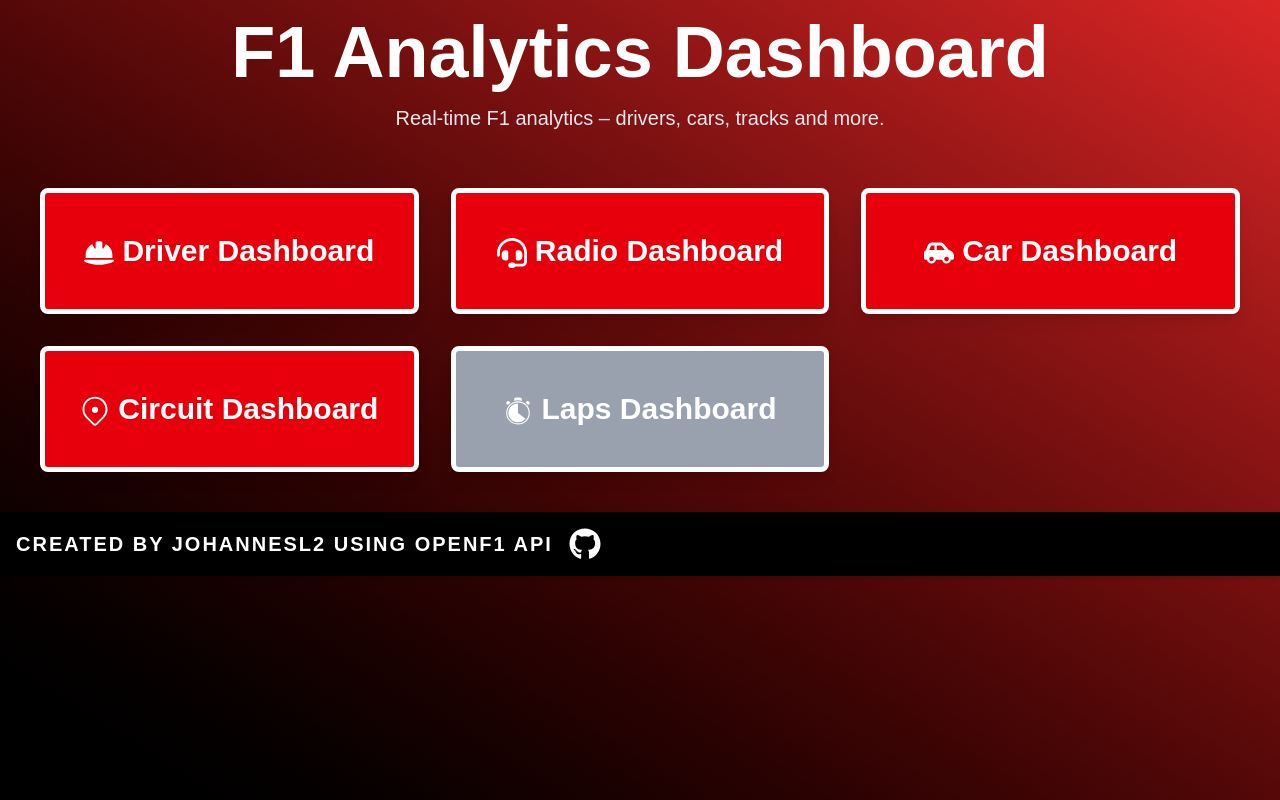
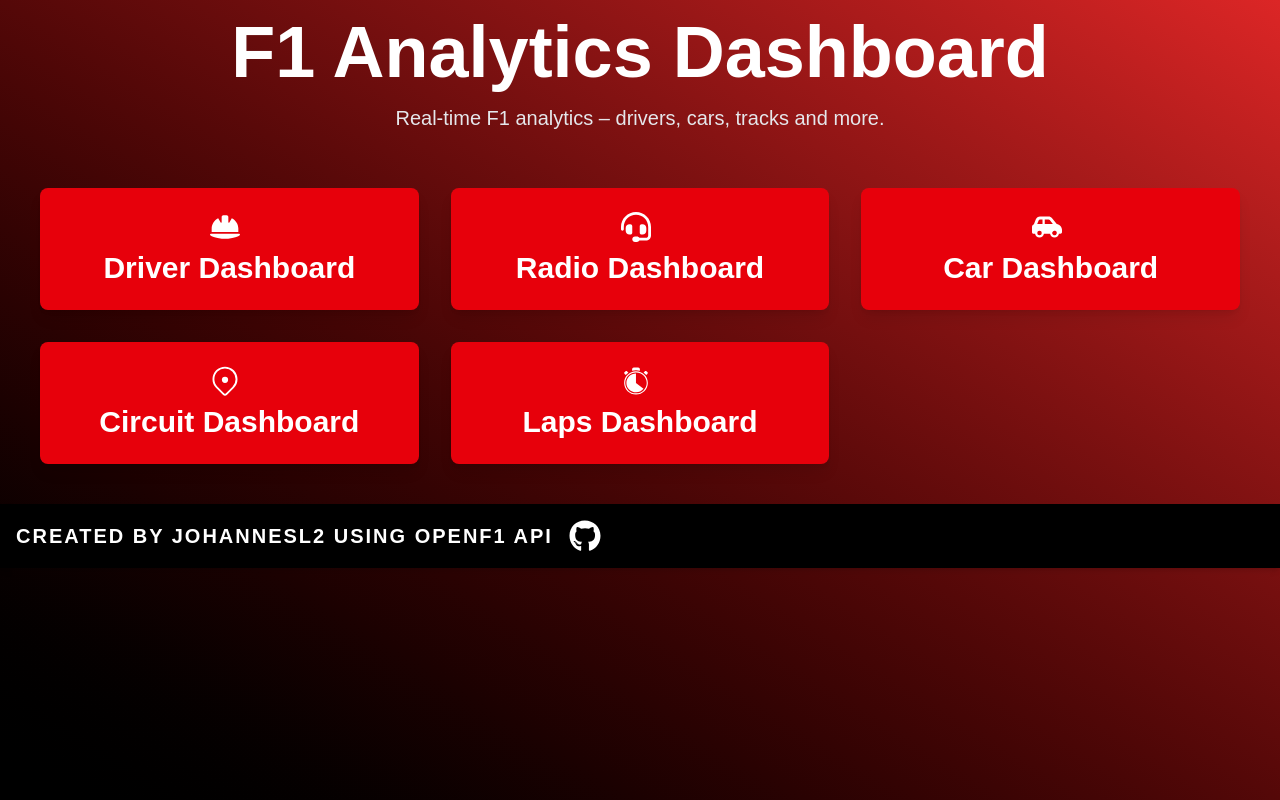
Before and after one commit to JohannesL2/F1-Dashboard, a React (Vite) app: page / in a window 1280 px wide. Built offline with nearby package versions, Linux system fonts and the light colour scheme.

Commit message:
Updated styling on buttons in homepage

```diff
--- a/src/pages/HomePage.jsx
+++ b/src/pages/HomePage.jsx
@@ -28,31 +28,31 @@
 
       <Link
       to='/driver_dashboard'
-      className='bg-red-600 text-white whitespace-normal break-words rounded-lg p-4 shadow-lg py-10 text-center text-3xl hover:text-black border-5 transition-all duration-300 ease-in-out'
+      className='bg-red-600 text-white rounded-lg p-6 shadow-lg text-center text-2xl sm:text-3xl font-semibold hover:bg-red-500 hover:scale-105 transition transform duration-300 flex flex-col items-center justify-center gap-2'
       ><FaHelmetSafety className='inline mr-2'/>
       Driver Dashboard</Link>
 
       <Link
       to='/radio_dashboard'
-      className='bg-red-600 text-white whitespace-normal break-words rounded-lg p-4 shadow-lg py-10 text-center text-3xl hover:text-black border-5 transition-all duration-300 ease-in-out'
+      className='bg-red-600 text-white rounded-lg p-6 shadow-lg text-center text-2xl sm:text-3xl font-semibold hover:bg-red-500 hover:scale-105 transition transform duration-300 flex flex-col items-center justify-center gap-2'
       ><FaHeadset className='inline mr-2'/>
       Radio Dashboard</Link>
 
       <Link
       to='/car_dashboard'
-      className='bg-red-600 text-white whitespace-normal break-words rounded-lg p-4 shadow-lg py-10 text-center text-3xl hover:text-black border-5 transition-all duration-300 ease-in-out'
+      className='bg-red-600 text-white rounded-lg p-6 shadow-lg text-center text-2xl sm:text-3xl font-semibold hover:bg-red-500 hover:scale-105 transition transform duration-300 flex flex-col items-center justify-center gap-2'
       ><FaCarSide className='inline mr-2'/>
       Car Dashboard</Link>
 
       <Link
       to='/circuit_dashboard'
-      className='bg-red-600 text-white whitespace-normal break-words rounded-lg p-4 shadow-lg py-10 text-center text-3xl hover:text-black border-5 transition-all duration-300 ease-in-out'
+      className='bg-red-600 text-white rounded-lg p-6 shadow-lg text-center text-2xl sm:text-3xl font-semibold hover:bg-red-500 hover:scale-105 transition transform duration-300 flex flex-col items-center justify-center gap-2'
       ><GoLocation className='inline mr-2'/>
       Circuit Dashboard</Link>
 
       <Link
       to=''
-      className='bg-gray-400 text-gray-700 cursor-not-allowed text-white whitespace-normal break-words rounded-lg p-4 shadow-lg py-10 text-center text-3xl hover:text-black border-5 transition-all duration-300 ease-in-out'
+      className='bg-red-600 text-white rounded-lg p-6 shadow-lg text-center text-2xl sm:text-3xl font-semibold hover:bg-red-500 hover:scale-105 transition transform duration-300 flex flex-col items-center justify-center gap-2'
       ><GiStopwatch className='inline mr-2'/>
       Laps Dashboard</Link>
     </div>
```
